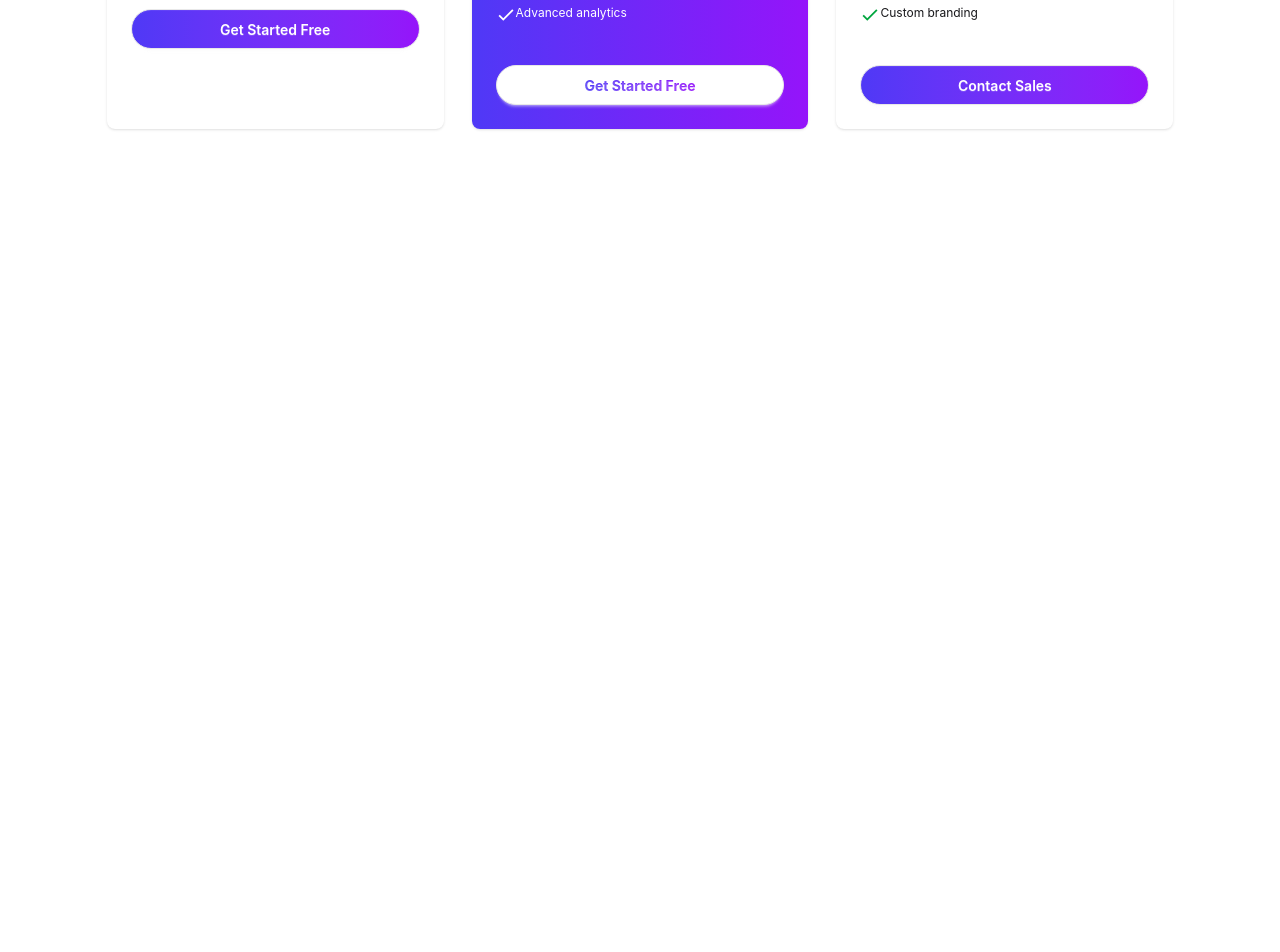
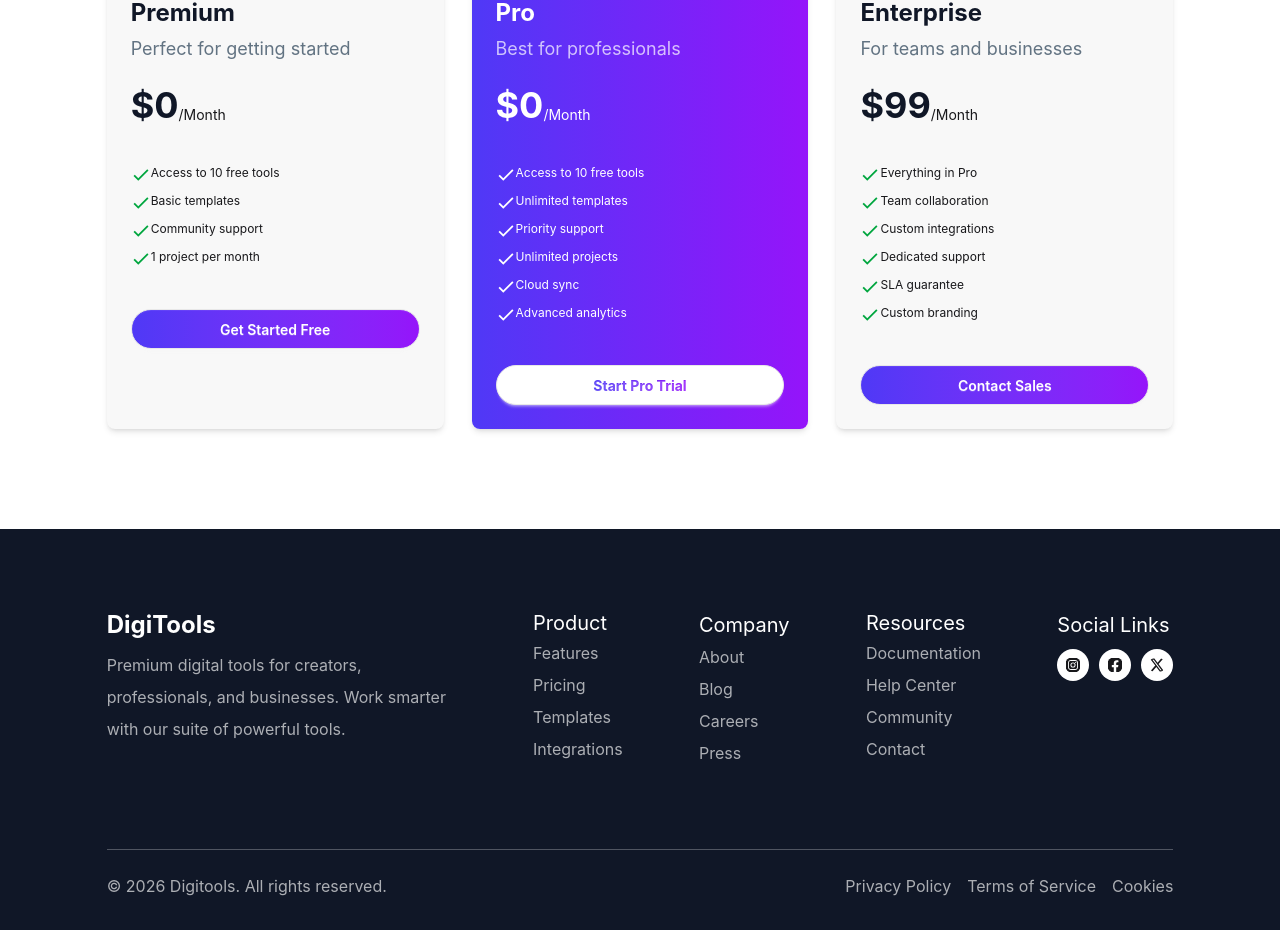
Before and after one commit to sabbirhossain778/A6-Digital-Tolls-Buying-Website, a React (Vite) app: page / in a window 1280 px wide. Shown: the part 2260-3212 px from the top of the page. Before the commit the page ends 2489 px from the top, so only its background shows below. Built offline with nearby package versions, Linux system fonts and the light colour scheme.

Commit message:
Succesfully complete Footer section and start Main section and solve some small problems

```diff
--- a/src/App.css
+++ b/src/App.css
@@ -101,3 +101,15 @@
     transform: translateX(-50%);
     border: none;
 }
+
+
+.footer-text{
+    color: #ffffff;
+    opacity: 65%;
+}
+.dotted-divider {
+    border: none;
+    border-top: 1px solid rgba(255, 255, 255, 0.267);
+    margin: 24px 0;
+    width: 100%;
+}
--- a/src/App.jsx
+++ b/src/App.jsx
@@ -3,15 +3,20 @@ import Navbar from './Components/Navbar/Navbar';
 import Banner from './Components/Banner/Banner';
 import StepsSection from './Components/StepsSection/StepsSection';
 import PricingSection from './Components/PricingSection/PricingSection';
+import Footer from './Components/Footer/Footer';
+import Mainsection from './Components/MainSection/Mainsection';
+
 
 
 function App() {
   return (
     <>
-    <Navbar>.</Navbar>
+    <Navbar></Navbar>
     <Banner></Banner>
+    <Mainsection></Mainsection>
     <StepsSection></StepsSection>
     <PricingSection></PricingSection>
+    <Footer></Footer>
     </>
   )
 }
--- /dev/null
+++ b/src/Components/Footer/Footer.jsx
@@ -0,0 +1,76 @@
+import React from 'react';
+import { FaInstagramSquare } from "react-icons/fa";
+import { FaFacebookSquare } from "react-icons/fa";
+import { FaXTwitter } from "react-icons/fa6";
+
+
+const Footer = () => {
+    return (
+        <div className='bg-[#101727] w-12/12 max-w-360 mx-auto mb-20'>
+            <div className='w-10/12 mx-auto pt-20 pb-8 max-w-360 space-y-20'>
+
+                <div className='flex justify-between gap-4'>
+                    <div className='max-w-87.5 space-y-2'>
+                        <h3 className='text-2xl font-bold text-white'>DigiTools</h3>
+                        <p className='footer-text leading-8'>Premium digital tools for creators, professionals, and businesses. Work smarter with our suite of powerful tools.</p>
+                    </div>
+                    <div>
+                        <h6 className='text-white text-xl'>Product</h6>
+                        <div className='leading-8'>
+                            <p className='footer-text'>Features</p>
+                            <p className='footer-text'>Pricing</p>
+                            <p className='footer-text'>Templates</p>
+                            <p className='footer-text'>Integrations</p>
+                        </div>
+                    </div>
+                    <div>
+                        <h6 className='text-white text-xl leading-8'>Company</h6>
+                        <div className='leading-8'>
+                        <p className='footer-text'>About</p>
+                        <p className='footer-text'>Blog</p>
+                        <p className='footer-text'>Careers</p>
+                        <p className='footer-text'>Press</p>
+                        </div>
+                    </div>
+                    <div>
+                        <h6 className='text-white text-xl'>Resources</h6>
+                        <div className='leading-8'>
+                        <p className='footer-text'>Documentation</p>
+                        <p className='footer-text'>Help Center</p>
+                        <p className='footer-text'>Community</p>
+                        <p className='footer-text'>Contact</p>
+                        </div>
+                    </div>
+                    <div className='space-y-2'>
+                        <h6 className='text-white text-xl leading-8'>Social Links</h6>
+                        <span className='flex gap-2.5'>
+                        <FaInstagramSquare className='bg-white w-8
+                        h-8 p-2 rounded-full' />
+                        <FaFacebookSquare className='bg-white w-8
+                        h-8 p-2 rounded-full' />
+                        <FaXTwitter className='bg-white w-8
+                        h-8 p-2 rounded-full' />
+                        </span>
+                    </div>
+                </div>
+
+                <div>
+                    <div className="dotted-divider"></div>
+                    <div className='flex justify-between'>
+                        <div>
+                            <p className='footer-text'>© 2026 Digitools. All rights reserved.</p>
+                        </div>
+                        <div className='flex justify-between gap-4'>
+                            <p className='footer-text'>Privacy Policy</p>
+                            <p className='footer-text'>Terms of Service</p>
+                            <p className='footer-text'>Cookies</p>
+                        </div>
+                    </div>
+                </div>
+
+            </div>
+        </div>
+    );
+};
+
+export default Footer;
--- /dev/null
+++ b/src/Components/MainSection/Mainsection.jsx
@@ -0,0 +1,11 @@
+import React from 'react';
+
+const Mainsection = () => {
+    return (
+        <div className='text-6xl flex justify-center my-30'>
+            Hello
+        </div>
+    );
+};
+
+export default Mainsection;
--- a/src/Components/PricingSection/PricingSection.jsx
+++ b/src/Components/PricingSection/PricingSection.jsx
@@ -14,12 +14,12 @@ const PricingSection = () => {
 
                 <div className='w-10/12 mx-auto grid grid-cols-3 gap-7'>
 
-                    <div className="card bg-base-100 shadow-sm">
+                    <div className="card bg-base-200 shadow-md">
                         <div className="card-body space-y-2">
 
                             <div className="">
                                 <h2 className="text-2xl font-bold text-[#101727]">Premium</h2>
-                                <p className='text-[#627382] leading-10'>Perfect for getting started</p>
+                                <p className='text-[#627382] text-[18px] leading-10'>Perfect for getting started</p>
                             </div>
 
                             <div className='flex items-end'>
@@ -51,13 +51,13 @@ const PricingSection = () => {
                         </div>
                     </div>
 
-                    <div id='pricing-active-card' className="card bg-base-100 shadow-sm">
+                    <div id='pricing-active-card' className="card shadow-md">
                         <div className="card-body space-y-2">
 
                             <div className="">
                                 <span className="badge badge-xs badge-warning pricing-badge-gradient">Most Popular</span>
                                 <h2 className="text-2xl font-bold text-white">Pro</h2>
-                                <p className='text-[#ffffffb5] leading-10'>Best for professionals</p>
+                                <p className='text-[#ffffffb5] text-[18px] leading-10'>Best for professionals</p>
                             </div>
 
                             <div className='flex items-end'>
@@ -93,17 +93,17 @@ const PricingSection = () => {
                             </li>
                             </ul>
                             <div className="mt-6">
-                            <button className="btn btn-block font-bold rounded-3xl bg-white"><span className="bg-linear-to-r from-[#4F39F6] to-[#9514FA] bg-clip-text text-transparent">Get Started Free</span></button>
+                            <button className="btn btn-block font-bold rounded-3xl bg-white"><span className="bg-linear-to-r from-[#4F39F6] to-[#9514FA] bg-clip-text text-transparent">Start Pro Trial</span></button>
                             </div>
                         </div>
                     </div>
 
-                    <div className="card bg-base-100 shadow-sm">
+                    <div className="card bg-base-200 shadow-md">
                         <div className="card-body space-y-2">
 
                             <div className="">
                                 <h2 className="text-2xl font-bold text-[#101727]">Enterprise</h2>
-                                <p className='text-[#627382] leading-10'>For teams and businesses</p>
+                                <p className='text-[#627382] text-[18px] leading-10'>For teams and businesses</p>
                             </div>
 
                             <div className='flex items-end'>
@@ -138,12 +138,13 @@ const PricingSection = () => {
                             </li>
                             </ul>
                             <div className="mt-6">
-                            <button className="btn btn-block rounded-3xl bg-gradient-to-r from-[#4F39F6] to-[#9514FA] text-white">Contact Sales</button>
+                            <button className="btn btn-block rounded-3xl bg-linear-to-r from-[#4F39F6] to-[#9514FA] text-white">Contact Sales</button>
                             </div>
                         </div>
                     </div>
 
                 </div>
+
             </div>
         </div>
     );
```
